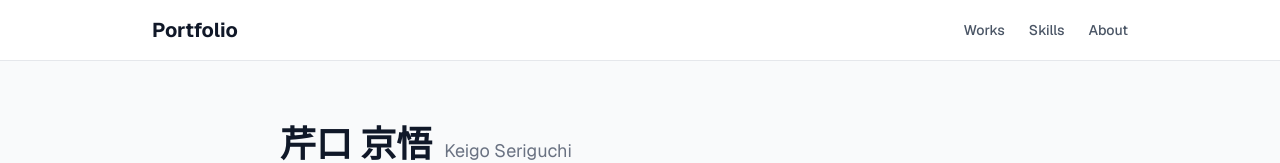
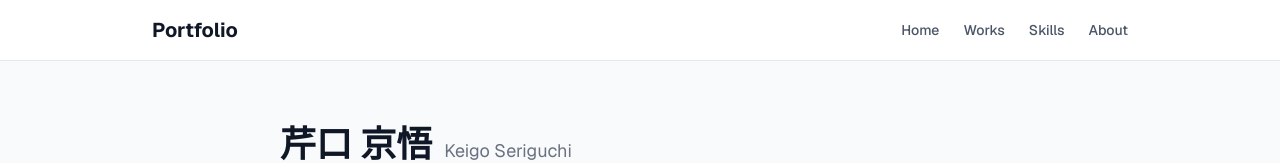
Before and after one commit to Seripro/portfolio, a Next.js app: page / in a window 1280 px wide. Shown: the top 163 px of the page. Built offline with nearby package versions, Linux system fonts and the light colour scheme.

Commit message:
ヘッダーにHomeボタンを追加

```diff
--- a/components/Header.tsx
+++ b/components/Header.tsx
@@ -8,6 +8,14 @@ export default function Header() {
           Portfolio
         </Link>
         <ul className="flex gap-6 text-sm font-medium text-gray-600">
+          <li>
+            <Link
+              href="/"
+              className="hover:text-gray-900 transition-colors"
+            >
+              Home
+            </Link>
+          </li>
           <li>
             <Link
               href="/projects"
```
